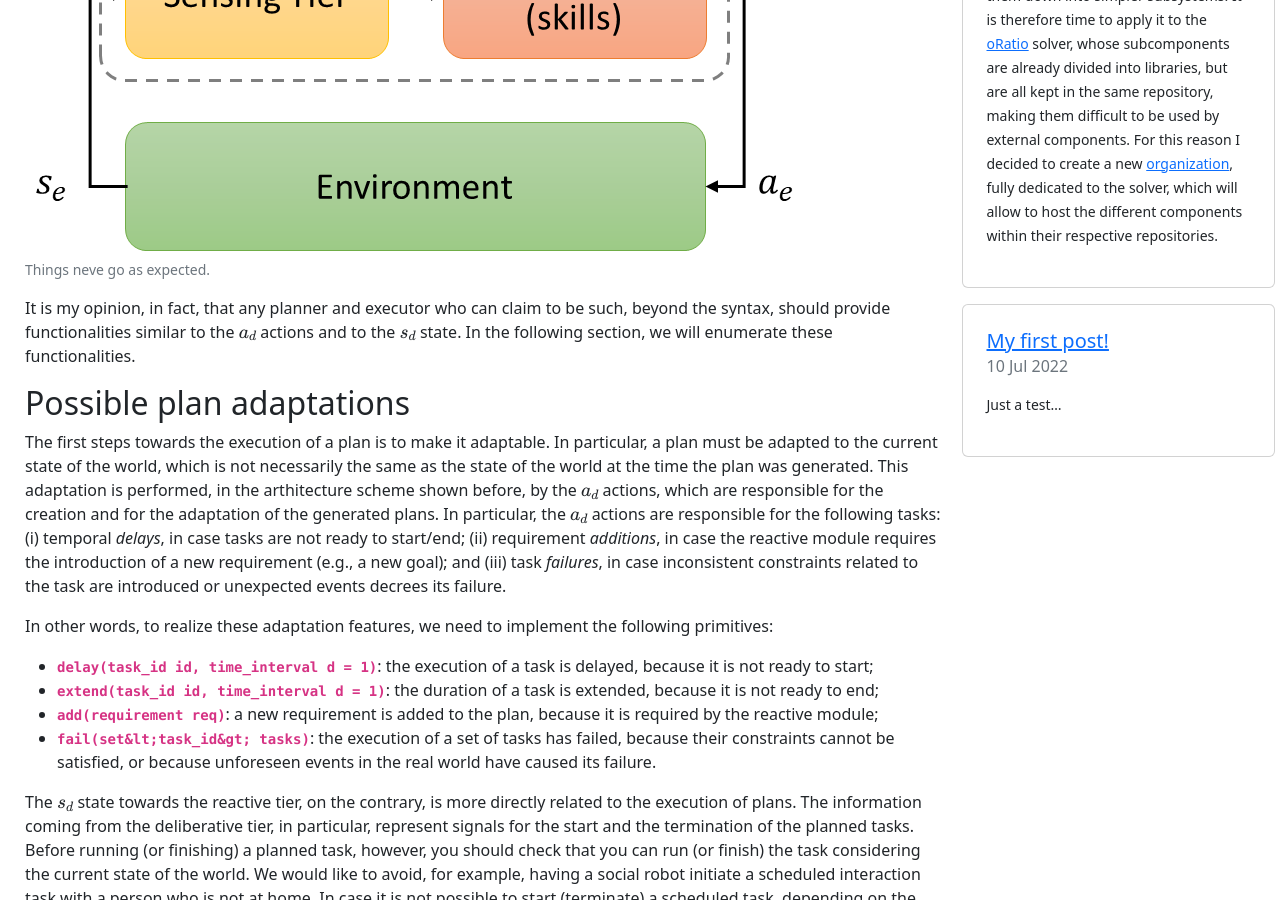
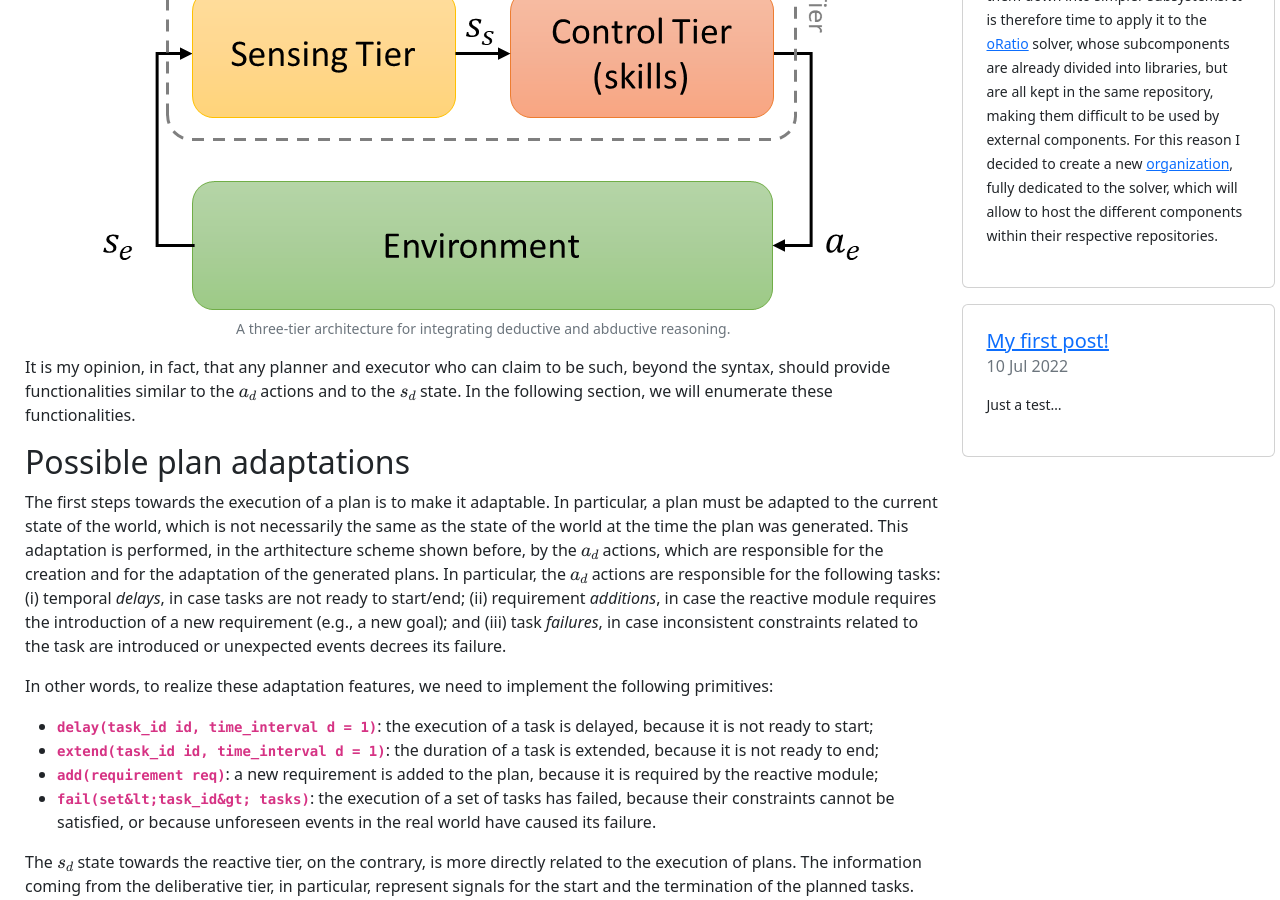
Before and after one commit to riccardodebenedictis/riccardodebenedictis.github.io, a Jekyll site: the page built from _posts/2023-01-01-plan_execution.md, in a window 1280 px wide and 900 px high, scrolled down 1533 px. Built offline with Jekyll 4.4.1, drawn with Linux system fonts in a browser that asks for light colours; some of the changed text lies outside the part shown.

Commit message:
minor improvements..

```diff
--- a/_posts/2023-01-01-plan_execution.md
+++ b/_posts/2023-01-01-plan_execution.md
@@ -5,15 +5,18 @@
 
 In the first post of the new year, I would like to discuss some aspects of **plan execution** that, in my opinion, are too often overlooked by the planning community. In particular, I would like to focus on the execution of plans, and on the need to make plans adaptable and executable. Instead of focusing on the technical details, I would like to discuss some features that any planner, in my opinion, should possess in order to effectively interface with the real world.
 
-<img style="display: block; margin-left: auto; margin-right: auto; width: 75%; padding: 10px;" src="{{site.url}}/figures/2023-01-01-plan_execution/crane_failure.jpg">
+<figure class="figure" class="text-center">
+  <img src="{{site.url}}/figures/2023-01-01-plan_execution/crane_failure.jpg" class="figure-img img-fluid rounded" alt="...">
+  <figcaption class="figure-caption">Things never go as expected.</figcaption>
+</figure>
 
 In their masterpiece, Ghallab et al. define planning as "the *reasoning* side of acting" \[[1](#r1)\]. Planning, in particular, represents an abstract, explicit deliberation process that chooses and organizes actions by anticipating their expected outcomes. Although [automated planning](https://en.wikipedia.org/wiki/Automated_planning_and_scheduling) constitutes a rich technical field, however, most of the literature on domain-independent planning is biased towards that "reasoning" side. Whether due to a partial knowledge of the world, or to the impossibility of predicting the actions of other agents that autonomously act in the same environment, a large part of any agent's behavior can be traced back to its ability to *react* to dynamic changes occurring, or predicted, in the world.
 
 In this post, we will focus on the *execution* side of planning, and we will see how the [architecture](/research/#putting-things-together) used to integrate [deductive](/research/#deductive-reasoning) and [abductive](/research/#abductive-reasoning) forms of reasoning can be used, in automated planning, to integrate the above mentioned reasoning and reaction. We are talking, once again, about the following architecture, this time focusing on the $a_d$ actions, towards the deliberative tier, responsible, for example, for the creation and for the adaptation of the generated plans, and on the $s_d$ state, towards the reactive tier, responsible, for example, for the execution of the generated plans.
 
-<figure class="figure">
+<figure class="figure" class="text-center">
   <img src="{{site.url}}/figures/architecture.png" class="figure-img img-fluid rounded" alt="...">
-  <figcaption class="figure-caption">Things neve go as expected.</figcaption>
+  <figcaption class="figure-caption">A three-tier architecture for integrating deductive and abductive reasoning.</figcaption>
 </figure>
 
 It is my opinion, in fact, that any planner and executor who can claim to be such, beyond the syntax, should provide functionalities similar to the $a_d$ actions and to the $s_d$ state. In the following section, we will enumerate these functionalities.
```
